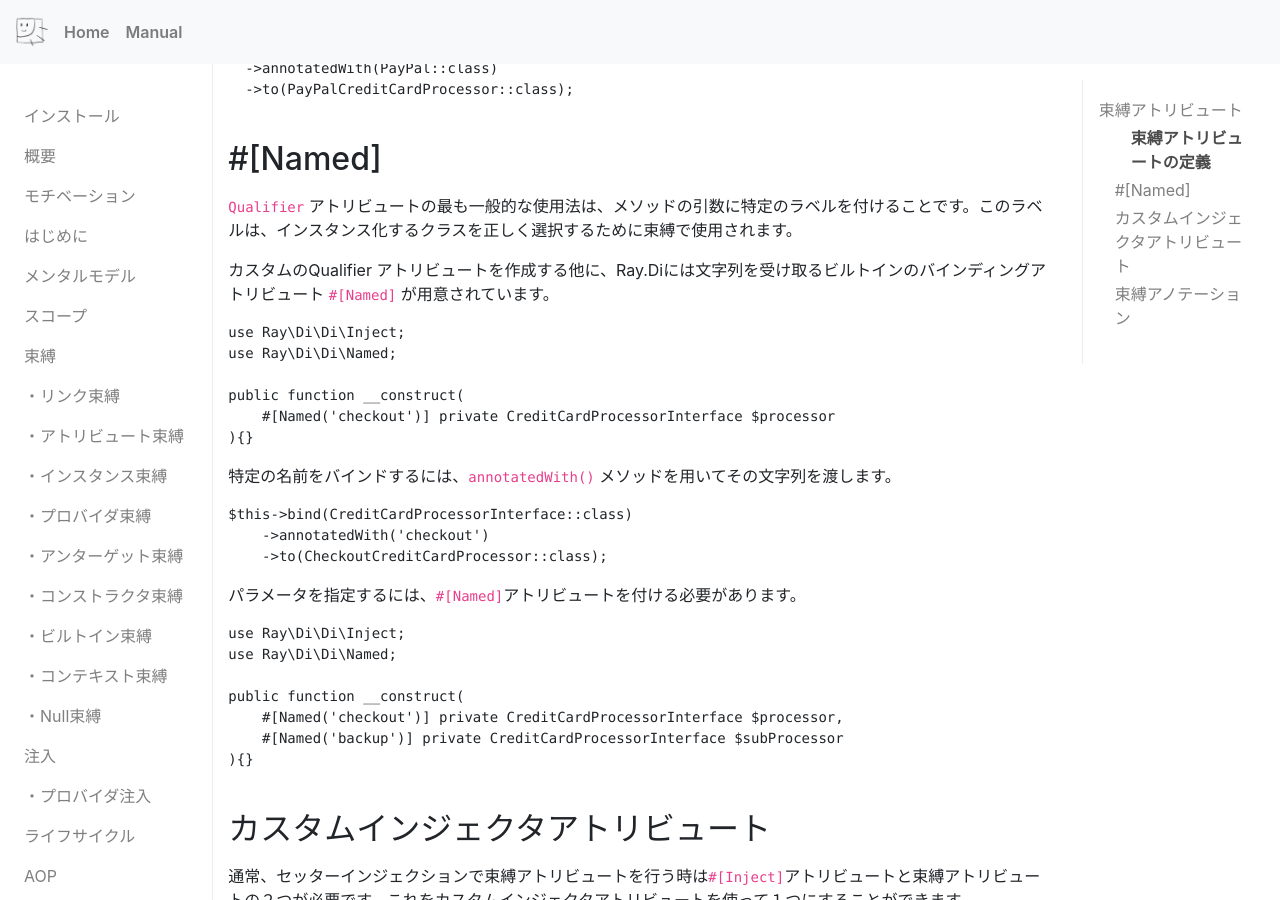
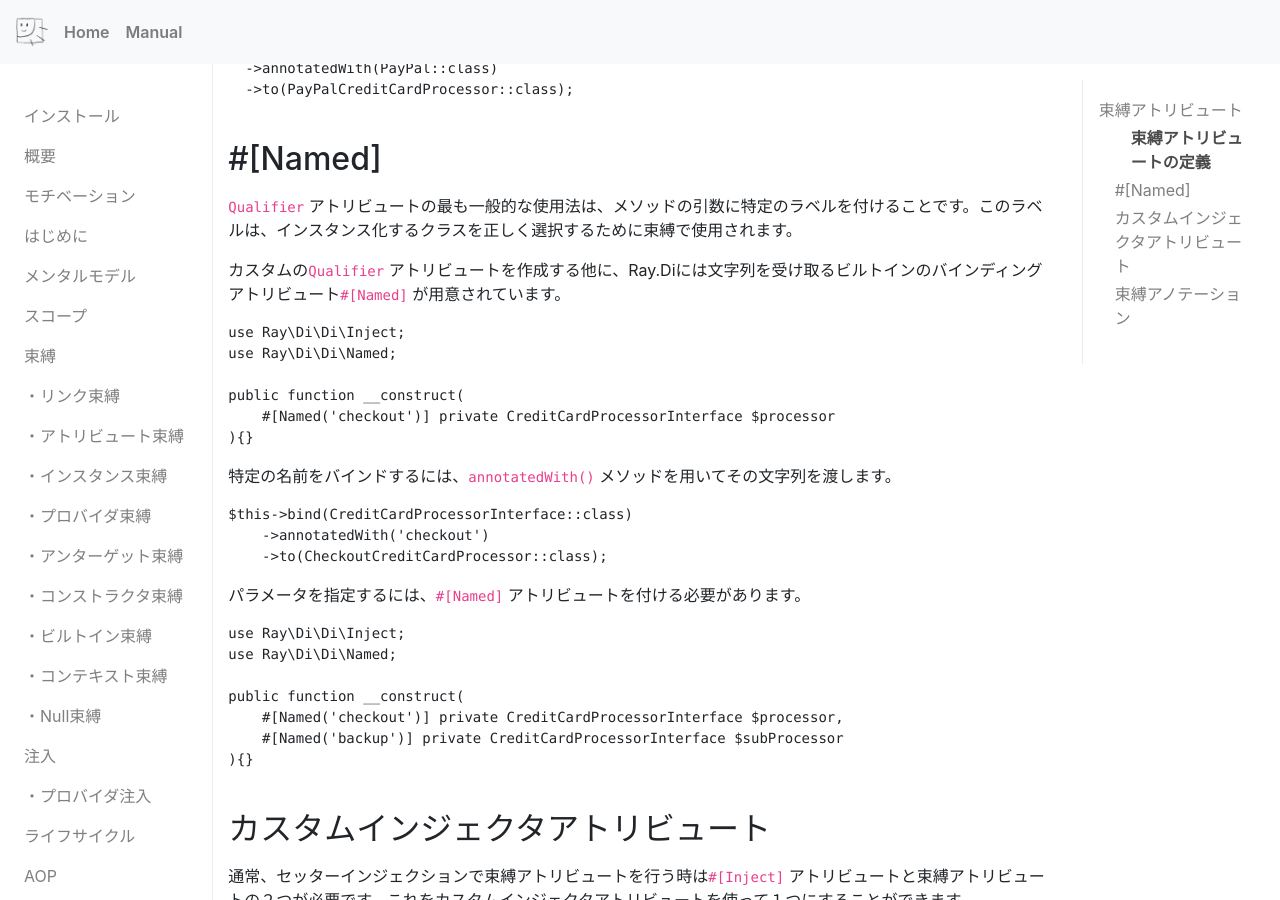
Before and after one commit to ray-di/ray-di.github.io, a Jekyll site: the page built from manuals/1.0/ja/BindingAttributes.md, in a window 1280 px wide and 900 px high, scrolled down 674 px. Built offline with Jekyll 4.4.1, drawn with Linux system fonts in a browser that asks for light colours; our own code applies the rules of GitHub Pages for plain Markdown files.

Commit message:
Apply suggestions from code review
Co-authored-by: Kenichi Horikawa <horikawa@bitnauts.co.jp>

````diff
--- a/manuals/1.0/ja/BindingAttributes.md
+++ b/manuals/1.0/ja/BindingAttributes.md
@@ -42,7 +42,7 @@ $this->bind(CreditCardProcessorInterface::class)
 
 `Qualifier` アトリビュートの最も一般的な使用法は、メソッドの引数に特定のラベルを付けることです。このラベルは、インスタンス化するクラスを正しく選択するために束縛で使用されます。
 
-カスタムのQualifier アトリビュートを作成する他に、Ray.Diには文字列を受け取るビルトインのバインディングアトリビュート `#[Named]` が用意されています。
+カスタムの`Qualifier` アトリビュートを作成する他に、Ray.Diには文字列を受け取るビルトインのバインディングアトリビュート`#[Named]` が用意されています。
 
 ```php
 use Ray\Di\Di\Inject;
@@ -61,7 +61,7 @@ $this->bind(CreditCardProcessorInterface::class)
     ->to(CheckoutCreditCardProcessor::class);
 ```
 
-パラメータを指定するには、`#[Named]`アトリビュートを付ける必要があります。
+パラメータを指定するには、`#[Named]` アトリビュートを付ける必要があります。
 
 ```php
 use Ray\Di\Di\Inject;
@@ -75,7 +75,7 @@ public function __construct(
 
 ## カスタムインジェクタアトリビュート
 
-通常、セッターインジェクションで束縛アトリビュートを行う時は`#[Inject]`アトリビュートと束縛アトリビュートの２つが必要です。これをカスタムインジェクタアトリビュートを使って１つにすることができます。
+通常、セッターインジェクションで束縛アトリビュートを行う時は`#[Inject]` アトリビュートと束縛アトリビュートの２つが必要です。これをカスタムインジェクタアトリビュートを使って１つにすることができます。
 
 カスタムインジェクタアトリビュートは`InjectInterface` を実装する必要があります。
 
````
